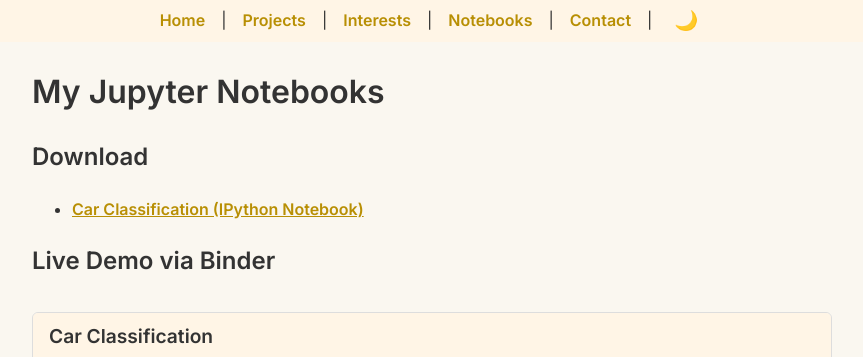
After one commit to Novyfilip/Portfolio-Site, a Flask app: page /notebooks in a window 1280 px wide. The commit adds this page. Shown: the top 357 px of the page, without its empty margins (208-1071 px from the left). Run offline with Flask 3, Linux system fonts and the light colour scheme.

```diff
--- a/app.py
+++ b/app.py
@@ -1,4 +1,4 @@
-from flask import Flask, render_template, request, redirect, flash, url_for
+from flask import Flask, render_template, request, redirect, flash, url_for, abort
 import os, json, datetime, requests
 print("CWD:", os.getcwd())
 print("emplates folder contents:", os.listdir(os.path.join(os.getcwd(), 'templates')))
@@ -57,6 +57,15 @@ def interests():
                            images=images,
                            captions=captions)
 
+@app.route('/notebooks')
+def notebooks():
+    # list of (name, filepath) tuples
+    nb = [
+       ("Car Classification", "Car classification.ipynb")
+       #,
+     # will add more
+    ]
+    return render_template('notebooks.html', notebooks=nb)
 
 @app.route('/contact', methods=['GET','POST'])
 def contact():
--- a/static/css/style.css
+++ b/static/css/style.css
@@ -141,3 +141,72 @@
     margin: .25rem 0 0 1rem;
     color: var(--text);
   }
+  #To make the project site prettier, I added a few CSS styles to the static/css/style.css file. The changes include:
+.projects-grid {
+    display: grid;
+    gap: 1.5rem;
+    grid-template-columns: repeat(auto-fit, minmax(240px, 1fr));
+    margin: 1rem 0;
+  }
+
+  .project-card {
+    background: var(--nav-bg);
+    padding: 1rem;
+    border-radius: 8px;
+    box-shadow: 0 2px 6px rgba(0,0,0,0.1);
+    transition: transform .2s, box-shadow .2s;
+  }
+
+  .project-card:hover {
+    transform: translateY(-4px);
+    box-shadow: 0 4px 12px rgba(0,0,0,0.15);
+  }
+
+  .project-card h3 {
+    margin-top: 0;
+    font-size: 1.2rem;
+  }
+
+  .project-card p {
+    margin-bottom: 0;
+  }
+  body {
+    font-family: 'Inter', sans-serif;
+    line-height: 1.6;
+    padding: 0 1rem;
+  }
+  a { color: var(--link); font-weight: 600; }
+a:hover { color: var(--link-hover); text-decoration: underline; }
+  button { cursor: pointer; }
+  .dark-mode {
+    --bg: #2b2a28;
+    --text: #eae2b7;
+    --nav-bg: #3a3836;
+    --link: #d1c48a;
+    --link-hover: #f1e1a6;
+  }
+  .dark-mode nav {
+    background: var(--nav-bg);
+  }
+  .dark-mode form input,
+  .dark-mode form textarea {
+    background: var(--nav-bg);
+    color: var(--text);
+    border-color: #555;
+  }
+  .dark-mode form button {
+    background: var(--link);
+    color: var(--bg);
+  }
+  .binder-embed {
+    margin: 2rem 0;
+    border: 1px solid #ddd;
+    border-radius: 6px;
+    overflow: hidden;
+  }
+  .binder-embed h3 {
+    margin: 0;
+    padding: .5rem 1rem;
+    background: var(--nav-bg);
+    font-size: 1.2rem;
+  }
--- a/templates/base.html
+++ b/templates/base.html
@@ -3,6 +3,9 @@
 <html lang="en">
 <head>
   <meta charset="UTF-8">
+  <meta name="viewport" content="width=device-width, initial-scale=1">
+  <meta name="description" content="Filip Nový's Portfolio">
+  <link href="https://fonts.googleapis.com/css2?family=Inter:wght@400;600&display=swap" rel="stylesheet">
   <title>{% block title %}Filip's Portfolio{% endblock %}</title>
   <link rel="stylesheet" href="{{ url_for('static', filename='css/style.css') }}">
   <script defer src="{{ url_for('static', filename='js/script.js') }}"></script>
@@ -11,10 +14,12 @@
     <nav>
         <a href="/">Home</a> |
         <a href="/projects">Projects</a> |
-    <a href="/interests">Interests</a> |  <!-- new -->
+        <a href="/interests">Interests</a> |
+        <a href="/notebooks">Notebooks</a> |
         <a href="/contact">Contact</a> |
         <button id="dark-toggle">🌙</button>
       </nav>
+
   <main>
     {% with messages = get_flashed_messages() %}
       {% if messages %}
--- /dev/null
+++ b/templates/notebooks.html
@@ -0,0 +1,25 @@
+{% extends "base.html" %}
+{% block title %}Notebooks – Filip Nový{% endblock %}
+{% block content %}
+  <h1>My Jupyter Notebooks</h1>
+
+  <h2>Download</h2>
+  <ul>
+    {% for name, file in notebooks %}
+      <li>
+        <a href="https://raw.githubusercontent.com/Novyfilip/portfolio-notebooks/main/{{ file }}"
+           download>{{ name }} (IPython Notebook)</a>
+      </li>
+    {% endfor %}
+  </ul>
+
+  <h2>Live Demo via Binder</h2>
+  {% for name, file in notebooks %}
+    <div class="binder-embed">
+      <h3>{{ name }}</h3>
+      <iframe
+        src="https://mybinder.org/v2/gh/Novyfilip/portfolio-notebooks/main?filepath={{ file }}"
+        width="100%" height="500px" frameborder="0"></iframe>
+    </div>
+  {% endfor %}
+{% endblock %}
```
Also changed, not shown: templates/projects.html (+13 -12 lines), readme.md. Lines whose indentation alone changed are shown as unchanged.
